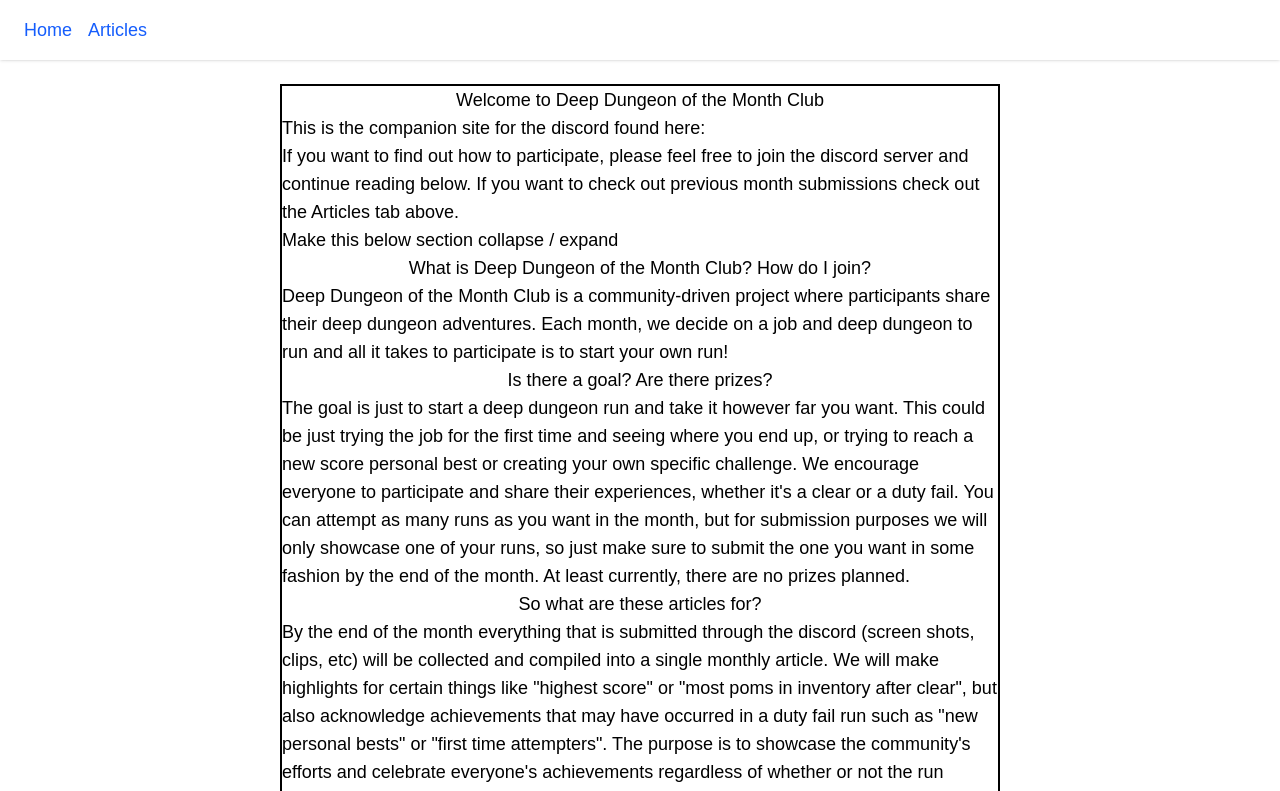
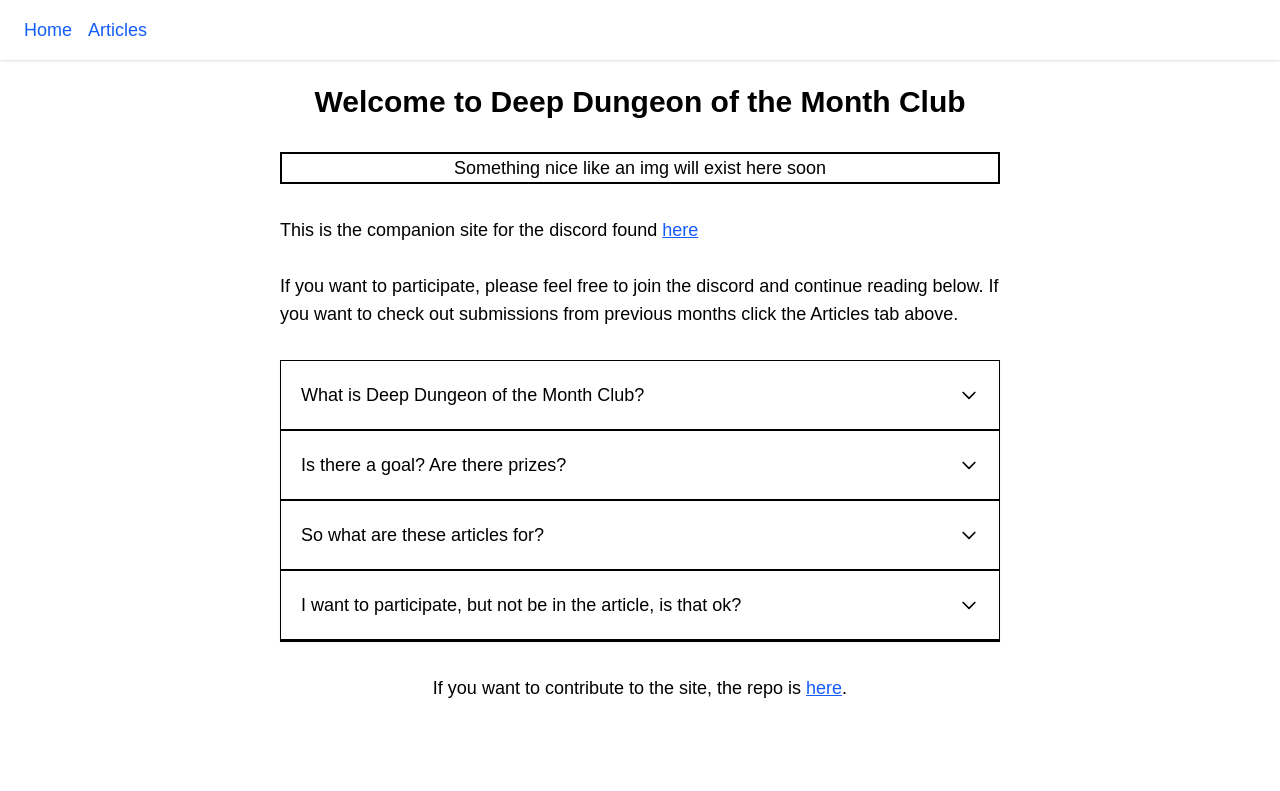
Before and after one commit to vindaloonatic/dd-of-the-month, a Next.js app: page / in a window 1280 px wide. Shown: the top 791 px of the page. Built offline with nearby package versions, Linux system fonts and the light colour scheme.

Commit message:
adjust collapse expand, edit copy, add links

```diff
--- a/app/articles/page.tsx
+++ b/app/articles/page.tsx
@@ -7,7 +7,7 @@ export default function ArticlesPage() {
       <div className="prose dark:prose-invert">
         {allPosts.map(post => (
           <article key={post._id}>
-            <Link href={post.slug}>
+            <Link href={post.slug} className="text-blue-600 hover:underline">
               <h2>{post.title}</h2>
             </Link>
             {post.description && <p>{post.description}</p>}
--- a/app/page.tsx
+++ b/app/page.tsx
@@ -1,20 +1,43 @@
+import CollapseExpandContainer from '../components/CollapseExpandContainer';
+import CollapseExpandItem from '../components/CollapseExpandItem';
+
 export default function Home() {
   return (
-    <div className="border-2">
-      <h1 className="text-center">Welcome to Deep Dungeon of the Month Club</h1>
+    <div className="">
+      <h1 className="text-center text-3xl font-bold mb-8">Welcome to Deep Dungeon of the Month Club</h1>
+      <div className='text-center border-2 mb-8'>
+        <p>Something nice like an img will exist here soon</p>
+      </div>
       <div>
-        <p>This is the companion site for the discord found here:</p>
-        <p>If you want to find out how to participate, please feel free to join the discord server and continue reading below. If you want to check out previous month submissions check out the Articles tab above.</p>
+        <p>This is the companion site for the discord found <a href="https://discord.gg/CBaKwGPqXH" target="_blank" rel="noopener noreferrer" className="text-blue-600 underline hover:text-blue-800 focus:outline-none focus:ring-2 focus:ring-blue-300">here</a></p>
+        <br/>
+        <p>If you want to participate, please feel free to join the discord and continue reading below. If you want to check out submissions from previous months click the Articles tab above.</p>
       </div>
-      <p>Make this below section collapse / expand</p>
-      <h2 className="text-center">What is Deep Dungeon of the Month Club? How do I join?</h2>
-      <p>Deep Dungeon of the Month Club is a community-driven project where participants share their deep dungeon adventures. Each month, we decide on a job and deep dungeon to run and all it takes to participate is to start your own run!</p>
-      <h2 className="text-center">Is there a goal? Are there prizes?</h2>
-      <p>The goal is just to start a deep dungeon run and take it however far you want. This could be just trying the job for the first time and seeing where you end up, or trying to reach a new score personal best or creating your own specific challenge. We encourage everyone to participate and share their experiences, whether it's a clear or a duty fail. You can attempt as many runs as you want in the month, but for submission purposes we will only showcase one of your runs, so just make sure to submit the one you want in some fashion by the end of the month. At least currently, there are no prizes planned.</p>
-      <h2 className="text-center">So what are these articles for?</h2>
-      <p>By the end of the month everything that is submitted through the discord (screen shots, clips, etc) will be collected and compiled into a single monthly article. We will make highlights for certain things like "highest score" or "most poms in inventory after clear", but also acknowledge achievements that may have occurred in a duty fail run such as "new personal bests" or "first time attempters". The purpose is to showcase the community's efforts and celebrate everyone's achievements regardless of whether or not the run cleared. We encourage everyone to share their experiences and learn from each other.</p>
-      <h2 className="text-center">I want to join the discord and participate, but don't want to be in the article, is that ok?</h2>
-      <p>Of course! We encourage everyone to participate in whatever way they feel comfortable. If you want to join the discord and do your own runs, but not submit them or even just lurk that is totally fine. The side goal of this club is to provide a more focused environment with discussion and media (VODs, clips, whatever) on specific jobs and deep dungeons to help anyone interested in their deep dungeon journey, regardless of if they want to be acknowledged in the articles or not.</p>
+      <CollapseExpandContainer accordionType="collapse">
+        <CollapseExpandItem heading="What is Deep Dungeon of the Month Club?">
+          <p>Deep Dungeon of the Month Club is a community-driven project where participants share their deep dungeon adventures. Each month, we decide on a job and deep dungeon to run and all it takes to participate is to start your own run!</p>
+        </CollapseExpandItem>
+        <CollapseExpandItem heading="Is there a goal? Are there prizes?">
+          <div>
+            <p>The goal is just to start a deep dungeon run and take it however far you want. This could be trying the job for the first time and seeing where you end up, or trying to reach a new score personal best or creating your own specific challenge. We encourage everyone to participate and share their experiences, whether it&apos;s a clear or a duty fail.</p>
+            <br />
+            <p>You can attempt as many runs as you want in the month, but for submission purposes we will only showcase one of your runs, so make sure to submit the one you want in some fashion by the end of the month. At least currently, there are no prizes planned.</p>
+          </div>
+        </CollapseExpandItem>
+        <CollapseExpandItem heading="So what are these articles for?">
+          <p>By the end of the month everything that is submitted through the discord (screen shots, clips, etc) will be collected and compiled into a single monthly article. We will make highlights for certain things like &quot;highest score&quot; or &quot;most poms in inventory after clear&quot;, but also acknowledge achievements that may have occurred in a duty fail run such as &quot;new personal bests&quot; or &quot;first time attempters&quot;.</p>
+          <br />
+          <p>The purpose is to showcase the community&apos;s efforts and celebrate everyone&apos;s achievements regardless of whether or not the run cleared. We encourage everyone to share their experiences and learn from each other.</p>
+        </CollapseExpandItem>
+        <CollapseExpandItem heading="I want to participate, but not be in the article, is that ok?">
+          <p>Of course! We encourage everyone to participate in whatever way they feel comfortable. If you want to join the discord and do your own runs, but not submit them or even just lurk that is totally fine.</p>
+          <br />
+          <p>The side goal of this club is to provide a more focused environment with discussion and media (VODs, clips, whatever) on specific jobs and deep dungeons to help anyone interested in their deep dungeon journey, regardless of if they want to be acknowledged in the articles or not.</p>
+          <br />
+          <p>Your participation and/or submissions may be the encouragment or inspiration for someone else to try their own runs, so every submission is appreciated, but not required.</p>
+        </CollapseExpandItem>
+      </CollapseExpandContainer>
+      <div className="text-center mt-8">If you want to contribute to the site, the repo is <a href="https://github.com/vindaloonatic/dd-of-the-month" target="_blank" rel="noopener noreferrer" className="text-blue-600 underline hover:text-blue-800 focus:outline-none focus:ring-2 focus:ring-blue-300">here</a>.</div>
     </div>
   )
 }
--- a/components/CollapseExpandContainer.tsx
+++ b/components/CollapseExpandContainer.tsx
@@ -1,8 +1,40 @@
-export default function CollapseExpandContainer(accordionType: string, children: React.ReactNode) {
+'use client';
+import {
+  ReactNode,
+  useState,
+  Children,
+  isValidElement,
+  cloneElement,
+} from 'react';
+import type { CollapseExpandItemProps } from './CollapseExpandItem';
+
+interface CollapseExpandContainerProps {
+  accordionType: string;
+  children: ReactNode;
+}
+
+export default function CollapseExpandContainer({
+  accordionType,
+  children,
+}: CollapseExpandContainerProps) {
+  const [openIndex, setOpenIndex] = useState<number | null>(null);
+
+  const items = Children.map(children, (child, idx) => {
+    if (!isValidElement<CollapseExpandItemProps>(child)) return child;
+
+    return cloneElement<CollapseExpandItemProps>(child, {
+      isOpen: openIndex === idx,
+      onToggle: () => setOpenIndex(openIndex === idx ? null : idx),
+    });
+  });
+
   return (
-    <div id="accordion-collapse" data-accordion={accordionType} className="rounded-base border border-default overflow-hidden shadow-xs">
-      {children}
+    <div
+      id="accordion-collapse"
+      data-accordion={accordionType}
+      className="rounded-base border border-default overflow-hidden shadow-xs mt-8"
+    >
+      {items}
     </div>
-
-  )
+  );
 }
--- a/components/CollapseExpandItem.tsx
+++ b/components/CollapseExpandItem.tsx
@@ -1,15 +1,42 @@
-export default function CollapseExpandItem(heading: string, content: React.ReactNode) {
+'use client';
+import { ReactNode, useState, useId } from 'react';
+
+export interface CollapseExpandItemProps {
+  heading: string;
+  children: ReactNode;
+  isOpen?: boolean;
+  onToggle?: () => void;
+}
+
+export default function CollapseExpandItem({ heading, children, isOpen: initialOpen, onToggle }: CollapseExpandItemProps) {
+  const [localOpen, setLocalOpen] = useState(false);
+  const open = initialOpen ?? localOpen;
+  const toggle = onToggle ?? (() => setLocalOpen(!open));
+
+  const id = useId();
+  const buttonId = `accordion-button-${id}`;
+  const panelId = `accordion-panel-${id}`;
+
   return (
-    <div>
-      <h2 id="accordion-collapse-heading-1">
-        <button type="button" className="flex items-center justify-between w-full p-5 font-medium rtl:text-right text-body rounded-t-base border border-t-0 border-x-0 border-b-default hover:text-heading hover:bg-neutral-secondary-medium gap-3" data-accordion-target="#accordion-collapse-body-1" aria-expanded="true" aria-controls="accordion-collapse-body-1">
+    <div className="border-b">
+      <h2 id={buttonId}>
+        <button
+          type="button"
+          className="flex items-center justify-between w-full p-5 font-medium rtl:text-right text-body rounded-t-base border border-t-0 border-x-0 border-b-default hover:text-heading hover:bg-neutral-secondary-medium gap-3"
+          onClick={() => toggle()}
+          aria-expanded={open}
+          aria-controls={panelId}
+        >
           <span>{heading}</span>
-          <svg data-accordion-icon className="w-5 h-5 rotate-180 shrink-0" aria-hidden="true" xmlns="http://www.w3.org/2000/svg" width="24" height="24" fill="none" viewBox="0 0 24 24"><path stroke="currentColor" stroke-linecap="round" stroke-linejoin="round" stroke-width="2" d="m5 15 7-7 7 7" /></svg>
+          <svg data-accordion-icon className="w-5 h-5 rotate-180 shrink-0" aria-hidden="true" xmlns="http://www.w3.org/2000/svg" width="24" height="24" fill="none" viewBox="0 0 24 24"><path stroke="currentColor" strokeLinecap="round" strokeLinejoin="round" strokeWidth="2" d="m5 15 7-7 7 7" /></svg>
         </button>
       </h2>
-      <div id="accordion-collapse-body-1" className="hidden border border-s-0 border-e-0 border-t-0 border-b-default" aria-labelledby="accordion-collapse-heading-1">
+      <div
+        id={panelId}
+        className={open ? '' : 'hidden border border-s-0 border-e-0 border-t-0 border-b-default'} aria-labelledby={buttonId}
+      >
         <div className="p-4 md:p-5">
-          {content}
+          {children}
         </div>
       </div>
     </div>
--- a/content/posts/march2026.tsx
+++ b/content/posts/march2026.tsx
@@ -8,7 +8,7 @@ const March2026: Post = {
   Content: () => (
     <>
      <p>Run submissions for March 2026 are now open!</p>
-     <p>Submit your run to the Discord if you are interested in being included: </p>
+     <p>Submit your run to the <a href="https://discord.gg/CBaKwGPqXH" target="_blank" rel="noopener noreferrer" className="text-blue-600 underline hover:text-blue-800 focus:outline-none focus:ring-2 focus:ring-blue-300">Discord</a> if you are interested in being included.</p>
     </>
   ),
 }
```
Also changed, not shown: 1 other file (tests, documents, lock files or other folders).
